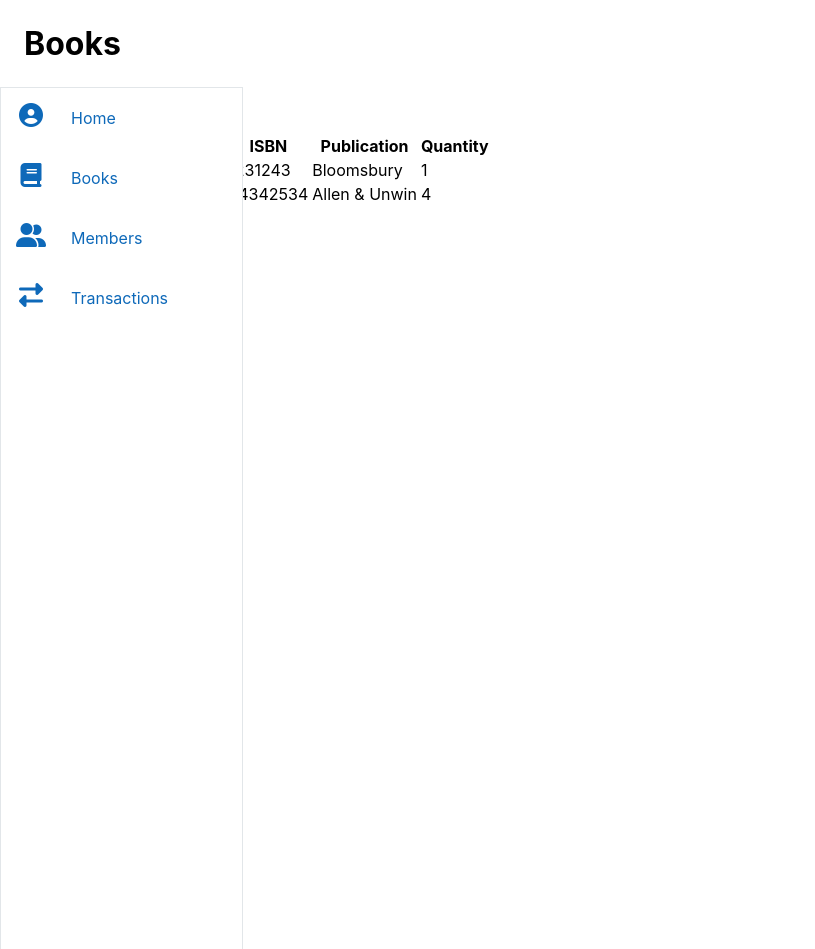
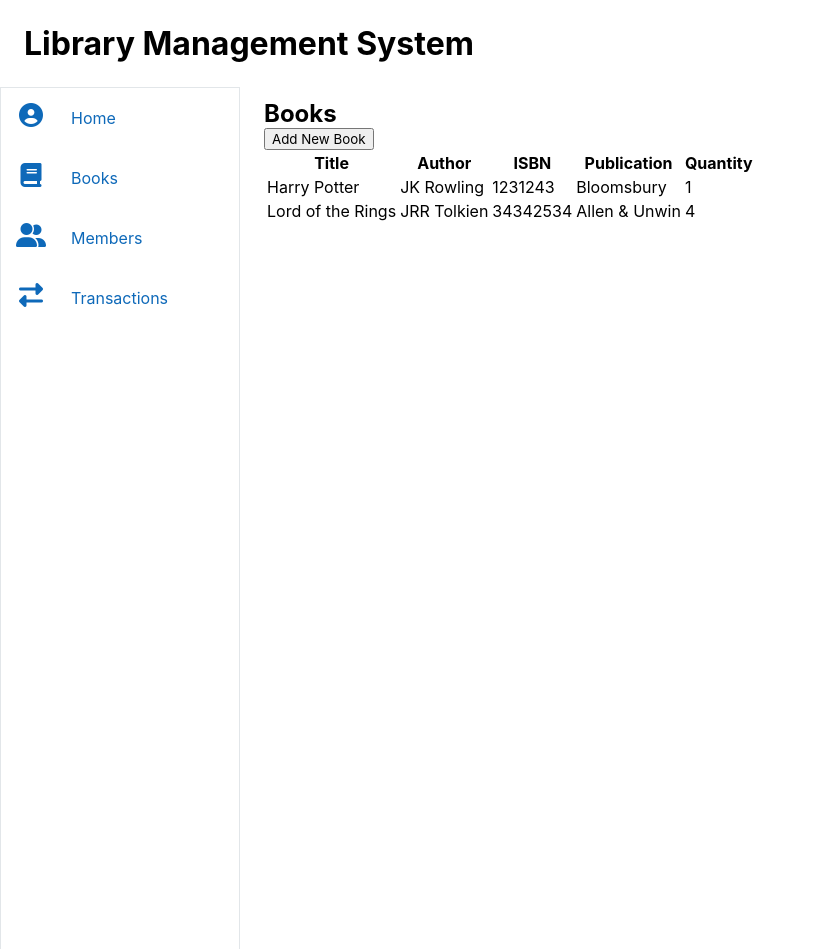
Before and after one commit to girlwhodrawsandstuff/library-management-system, a Flask app: page /books in a window 1280 px wide. Shown: the whole page, without its empty margins (0-815 px from the left). Run offline with Flask 2, Linux system fonts and the light colour scheme; some libraries are stand-ins or nearby versions.

Commit message:
feat: add base layout for all pages

```diff
--- a/app.py
+++ b/app.py
@@ -44,7 +44,7 @@ books = Books(**{k: obj[k] for k in ('bookID', 'title', 'authors', 'isbn', 'publ
 
 @app.route('/')
 def helloworld():
-    return 'Hello, world!'
+    return render_template("home.html")
 
 
 @app.route('/books')
@@ -54,12 +54,12 @@ def book():
 
 @app.route('/members')
 def members():
-    return "Members!"
+    return render_template("members.html")
 
 
 @app.route('/transactions')
 def transactions():
-    return "Transactions!"
+    return render_template("transactions.html")
 
 
 if __name__ == "__main__":
--- a/static/css/style.css
+++ b/static/css/style.css
@@ -6,15 +6,33 @@
 
 }
 
+.page {
+    box-sizing: border-box;
+    height: 100vh;
+    width: 100vw;
+    overflow: hidden;
+}
+
+.page__title {
+    padding: 24px;
+}
+
+.page__section {
+    display: flex;
+}
+
+.page__main {
+    padding: 12px 24px;
+}
+
 
 /* navbar.html */
 .sidebar {
-    position: fixed;
-    width: 241px;
+    box-sizing: border-box;
+    width: 240px;
     height: 100vh;
     background: #ffffff;
     overflow: hidden;
-    z-index: 1;
     border: 1px solid #e2e6e9;
 }
 
@@ -41,7 +59,6 @@
 }
 
 .icon {
-    position: relative;
     display: block;
     min-width: 60px;
     height: 60px;
@@ -54,7 +71,6 @@
 }
 
 .title {
-    position: relative;
     display: block;
     padding: 0 10px;
     height: 60px;
@@ -66,20 +82,9 @@
 
 
 /* books.html */
-.page {
-    box-sizing: border-box;
-    height: 100vh;
-    width: 100vw;
-}
-
-.page__title {
-    padding: 24px;
-}
-
 .page__tools {
     display: flex;
     align-items: center;
-    padding: 12px 24px;
 }
 
 .page__modal {
--- a/templates/books.html
+++ b/templates/books.html
@@ -1,11 +1,10 @@
 <!DOCTYPE html>
 <html lang="en">
-
   <head>
-    <meta charset="UTF-8">
-    <meta http-equiv="X-UA-Compatible" content="IE=edge">
-    <meta name="viewport" content="width=device-width, initial-scale=1.0">
-    <link rel="shortcut icon" href="#">
+    <meta charset="UTF-8" />
+    <meta http-equiv="X-UA-Compatible" content="IE=edge" />
+    <meta name="viewport" content="width=device-width, initial-scale=1.0" />
+    <link rel="shortcut icon" href="#" />
     <link rel="stylesheet" href="/static/css/style.css" />
     <title>Books</title>
     <script
@@ -16,36 +15,45 @@
 
   <body>
     <div class="page">
-        <h1 class="page__title">Books</h1>
+        {% include 'title.html' %}
+
+      <div class="page__section">
         {% include 'navbar.html' %}
+
+        <div class="page__main">
+          <h2>Books</h2>
           <div class="page__tools">
-            <button class="open-book-modal" id="open-modal">Add New Book</button>
+            <button class="open-book-modal" id="open-modal">
+              Add New Book
+            </button>
           </div>
           <div class="page__modal" id="modal">
             <div class="modal__content">
               <div class="modal__close">
-                    <button class="modal__close__button" id="close-modal">&times;</button>
+                <button class="modal__close__button" id="close-modal">
+                  &times;
+                </button>
               </div>
               <form class="">
                 <div>
                   <label>Title</label>
-                        <input>
+                  <input />
                 </div>
                 <div>
                   <label>Author</label>
-                        <input>
+                  <input />
                 </div>
                 <div>
                   <label>ISBN</label>
-                        <input>
+                  <input />
                 </div>
                 <div>
                   <label>Publication</label>
-                        <input>
+                  <input />
                 </div>
                 <div>
                   <label>Quantity</label>
-                        <input>
+                  <input />
                 </div>
                 <button>Add Book</button>
               </form>
@@ -80,8 +88,9 @@
             </tbody>
           </table>
         </div>
+      </div>
+    </div>
 
     <script src="/static/js/books.js"></script>
   </body>
-
 </html>
--- /dev/null
+++ b/templates/title.html
@@ -0,0 +1 @@
+<h1 class="page__title">Library Management System</h1>
```
Also changed, not shown: templates/home.html (added, +21 -0 lines), templates/members.html (added, +25 -0 lines), templates/transactions.html (added, +25 -0 lines). Lines whose indentation alone changed are shown as unchanged.
